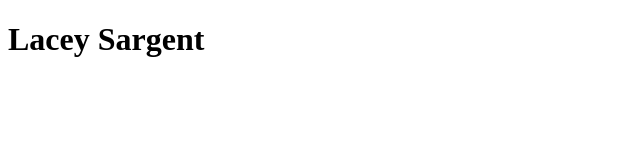
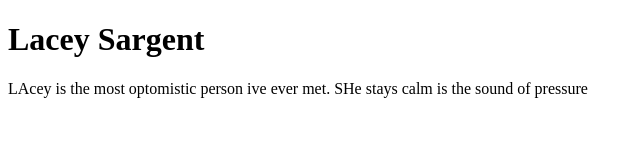
Before and after one commit to illfigureMcCay/Practice-assignment, a plain HTML site: page Index.html in a window 1280 px wide. Shown: the whole page, without its empty margins (0-642 px from the left). Drawn offline with Linux system fonts and the light colour scheme.

Commit message:
added a compliment

```diff
--- a/Index.html
+++ b/Index.html
@@ -8,5 +8,6 @@
 </head>
 <body>
     <h1>Lacey Sargent</h1>
+    <p>LAcey is the most optomistic person ive ever met. SHe stays calm is the sound of pressure</p>
 </body>
 </html>
```
